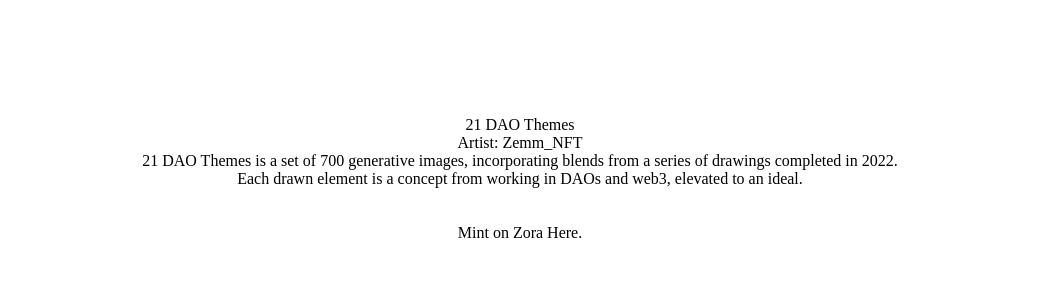
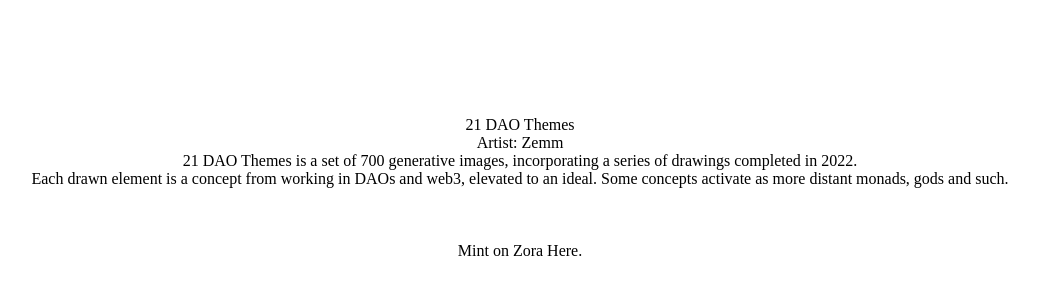
Before and after one commit to Zemm111/CaveWall, a plain HTML site: page 21-dao-themes.htm in a window 1280 px wide. Shown: the whole page, without its empty margins (120-1159 px from the left). Drawn offline with Linux system fonts and the light colour scheme.

Commit message:
Update 21-dao-themes.htm

```diff
--- a/21-dao-themes.htm
+++ b/21-dao-themes.htm
@@ -2,10 +2,12 @@
 <body>
 <br><br><br><br><br>
 <center>
+<div width=700px>
 <br>21 DAO Themes
-<br>Artist: Zemm_NFT
-<br>21 DAO Themes is a set of 700 generative images, incorporating blends from a series of drawings completed in 2022.
-<br>Each drawn element is a concept from working in DAOs and web3, elevated to an ideal.
+<br>Artist: Zemm
+<br>21 DAO Themes is a set of 700 generative images, incorporating a series of drawings completed in 2022.
+<br>Each drawn element is a concept from working in DAOs and web3, elevated to an ideal. Some concepts activate as more distant monads, gods and such.
+<br></div>
 <br></br>
 <br> Mint on Zora Here.</br>
 </center>
```
